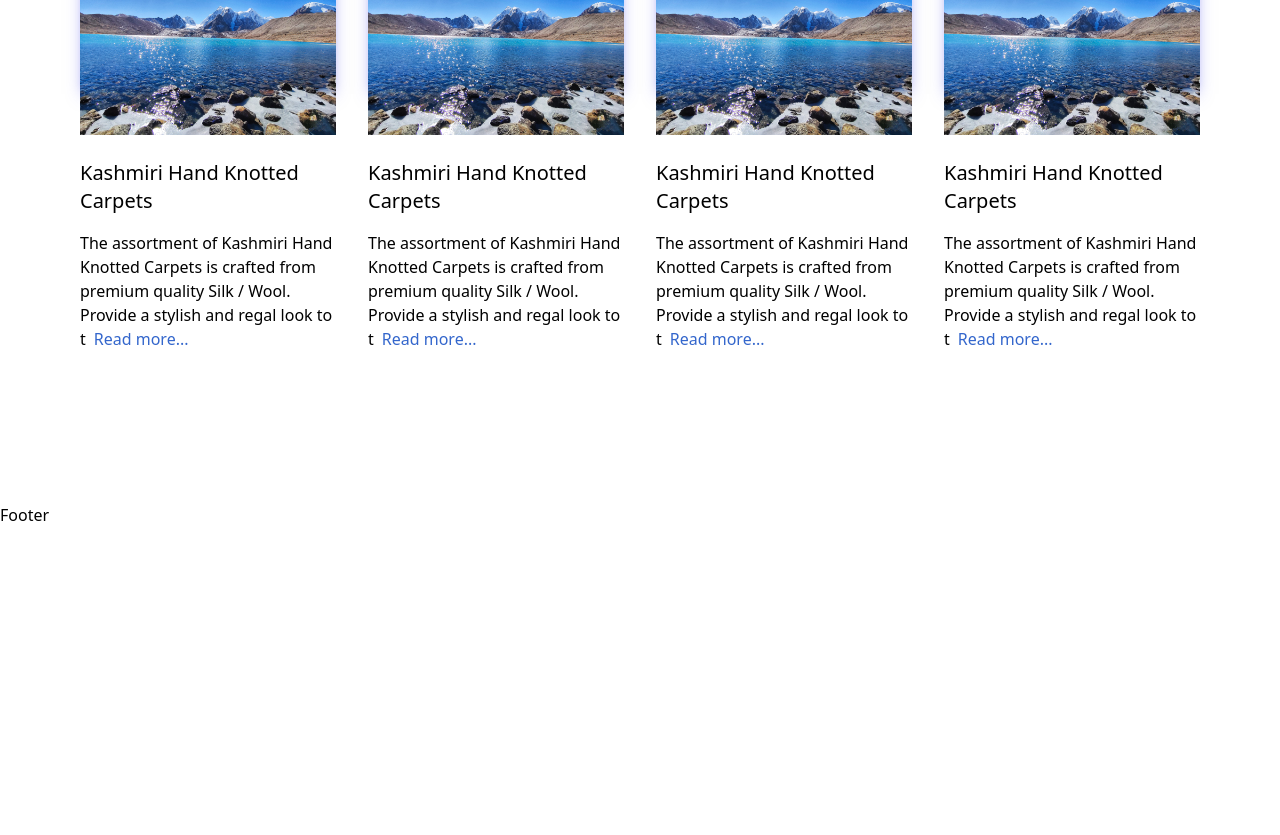
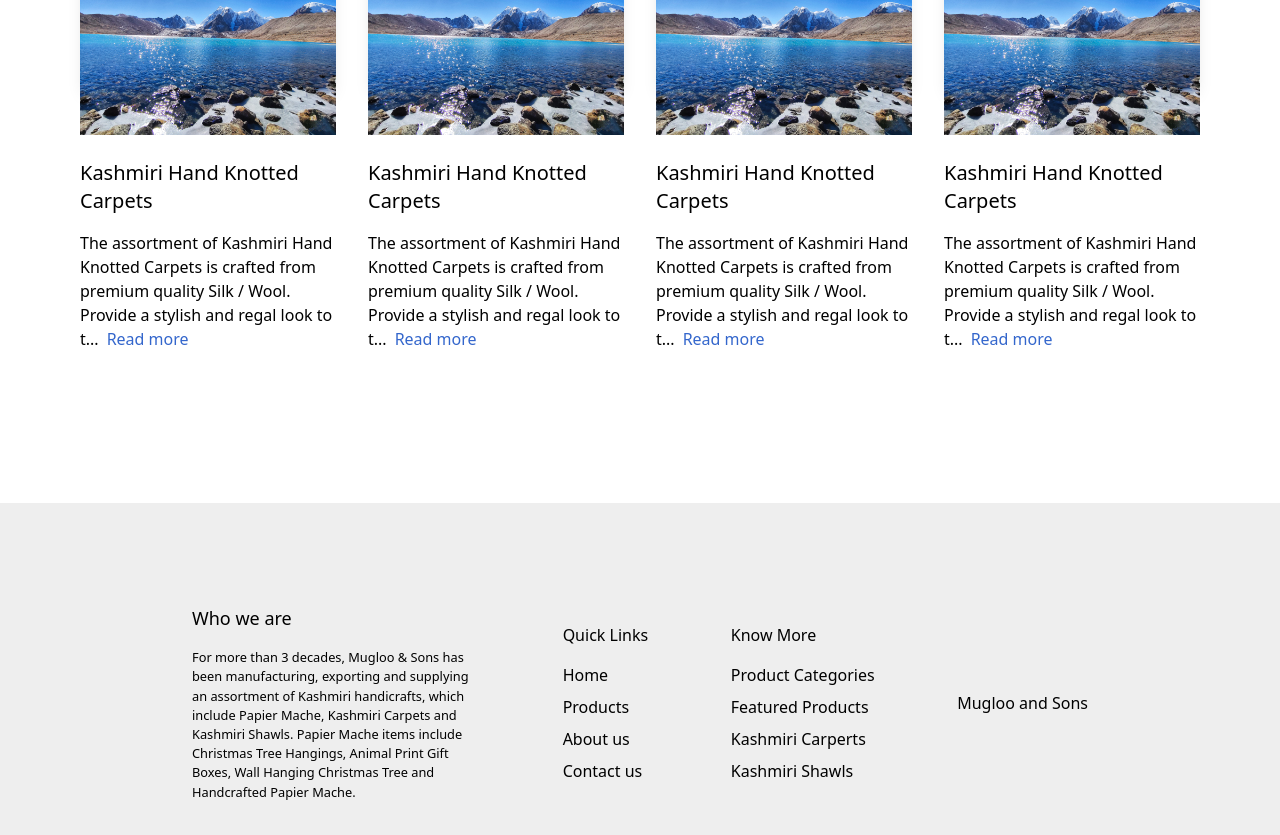
Before and after one commit to wajidkashoo14/MuglooAndSons, a Next.js app: page /Components/ProductCarousel in a window 1280 px wide. Shown: the part 425-1260 px from the top of the page. Before the commit the page ends 952 px from the top, so only its background shows below. Built offline with nearby package versions, Linux system fonts and the light colour scheme.

Commit message:
added few more sections

```diff
--- a/package.json
+++ b/package.json
@@ -16,6 +16,7 @@
     "postcss": "8.4.23",
     "react": "18.2.0",
     "react-dom": "18.2.0",
+    "react-icons": "^4.8.0",
     "tailwindcss": "3.3.1"
   }
 }
--- a/pages/Components/FeaturedProducts.jsx
+++ b/pages/Components/FeaturedProducts.jsx
@@ -1,24 +1,28 @@
 import React from "react";
 import products from "../../Data/Products";
 import Image from "next/image";
-import Link from "next/link";
+import StarRating from "./StarRating";
+// import { AiOutlineStar } from 'react-icons/ai'
+// import Link from "next/link";
 
 function FeaturedProducts() {
   return (
     <>
       <h1 className="text-5xl text-center">Featured Products</h1>
-      <div className="w-full flex gap-8 justify-center min-h-[70vh] mt-28">
+    <div className="w-full flex gap-8 justify-center min-h-[70vh] mt-28">
         {products.map((product) => {
           const { id, title, image, detail } = product;
           return (
-            <article key={id}className='w-1/5 h-36'>
+            <article key={id}className='w-1/5 h-36 text-center shadow-2xl'>
               <Image src={image} alt="carpet" width={800} height={200} />
-              <h2 className="mt-4">{title}</h2>
-              <p className='text-md mt-4'>{detail.slice(0,130)}<button className='ml-2 text-[#3366CC] hover:underline'><Link href='/'>Read more</Link></button> </p>
+              <h2 className="mt-12 text-[1.2rem]">{title}</h2>
+              <button className="text-[.9rem] bg-[#5e6b2a] text-[#fff] px-4 py-1 rounded-full mt-4">Enquire</button>
+              <span className="mt-6">{<StarRating />}</span>
+              {/* <p className='text-md mt-4'>{`${detail.slice(0,130)}...`}<button className='ml-2 text-[#3366CC] hover:underline'><Link href='/'>Read more</Link></button> </p>
               <div className="flex justify-between mt-6">
                 <button className="text-md border-[1px] border-[#5e6b2a] px-4 py-1 rounded-full">Know More</button>
                 <button className="text-md bg-[#5e6b2a] text-[#fff] px-4 py-1 rounded-full">Enquire</button>
-              </div>
+              </div> */}
             </article>
           );
         })}
--- a/pages/Components/Footer.jsx
+++ b/pages/Components/Footer.jsx
@@ -1,9 +1,42 @@
-import React from 'react'
+import Image from "next/image";
+import React from "react";
 
 function Footer() {
   return (
-    <div>Footer</div>
-  )
+    <section className="w-full flex justify-between min-h-[50vh] items-center bg-[#eee] px-48">
+      <div className="w-72">
+        <h2 className="mb-4 text-lg">Who we are</h2>
+        <p className="text-[.8rem]">
+          For more than 3 decades, Mugloo & Sons has been manufacturing,
+          exporting and supplying an assortment of Kashmiri handicrafts, which
+          include Papier Mache, Kashmiri Carpets and Kashmiri Shawls. Papier
+          Mache items include Christmas Tree Hangings, Animal Print Gift Boxes,
+          Wall Hanging Christmas Tree and Handcrafted Papier Mache.
+        </p>
+      </div>
+      <div>
+        <h2 className="mb-4">Quick Links</h2>
+        <ul className="flex flex-col gap-2">
+          <li>Home</li>
+          <li>Products</li>
+          <li>About us</li>
+          <li>Contact us</li>
+        </ul>
+      </div>
+      <div>
+      <h2 className="mb-4">Know More</h2>
+      <ul className="flex flex-col gap-2">
+          <li>Product Categories</li>
+          <li>Featured Products</li>
+          <li>Kashmiri Carperts</li>
+          <li>Kashmiri Shawls</li>
+        </ul>
+        </div>
+      <div>
+        <h1>Mugloo and Sons</h1>
+      </div>
+    </section>
+  );
 }
 
-export default Footer
+export default Footer;
--- a/pages/Components/ProductCarousel.jsx
+++ b/pages/Components/ProductCarousel.jsx
@@ -11,10 +11,10 @@ function ProductCarousel() {
        {products.map((product => {
         const {id, title, detail, image} = product;
         return (
-            <article key={id} className='w-1/5 h-36 shadow-lg shadow-indigo-500/50 '>
+            <article key={id} className='w-1/5 h-36 shadow-lg shadow-2xl'>
             <Image src={image} alt='carpet' width={500} height={200} />
             <h2 className='mt-6 text-xl'>{title}</h2>
-            <p className='text-md mt-4'>{detail.slice(0,130)}<button className='ml-2 text-[#3366CC] hover:underline'><Link href='/'>Read more...</Link></button> </p>
+            <p className='text-md mt-4'>{`${detail.slice(0,130)}...`}<button className='ml-2 text-[#3366CC] hover:underline'><Link href='/'>Read more</Link></button> </p>
             </article>
         )
        }))}
--- /dev/null
+++ b/pages/Components/StarRating.jsx
@@ -0,0 +1,11 @@
+import React from "react";
+
+function StarRating() {
+  const stars = Array.from({ length: 5 }, (_, index) => (
+    <span key={index}>★</span>
+  ));
+
+  return <div>{stars}</div>;
+}
+
+export default StarRating;
```
Also changed, not shown: 1 other file (tests, documents, lock files or other folders).
